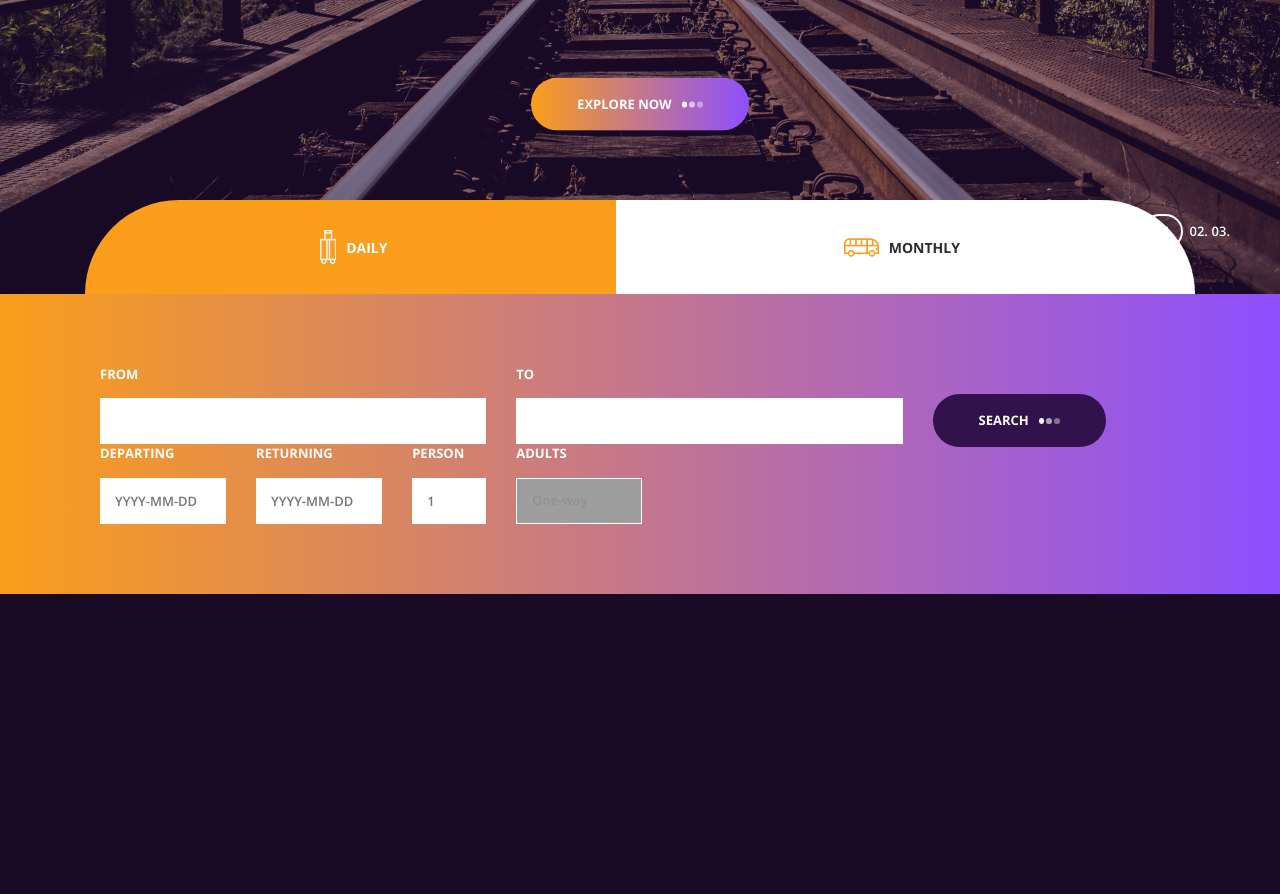
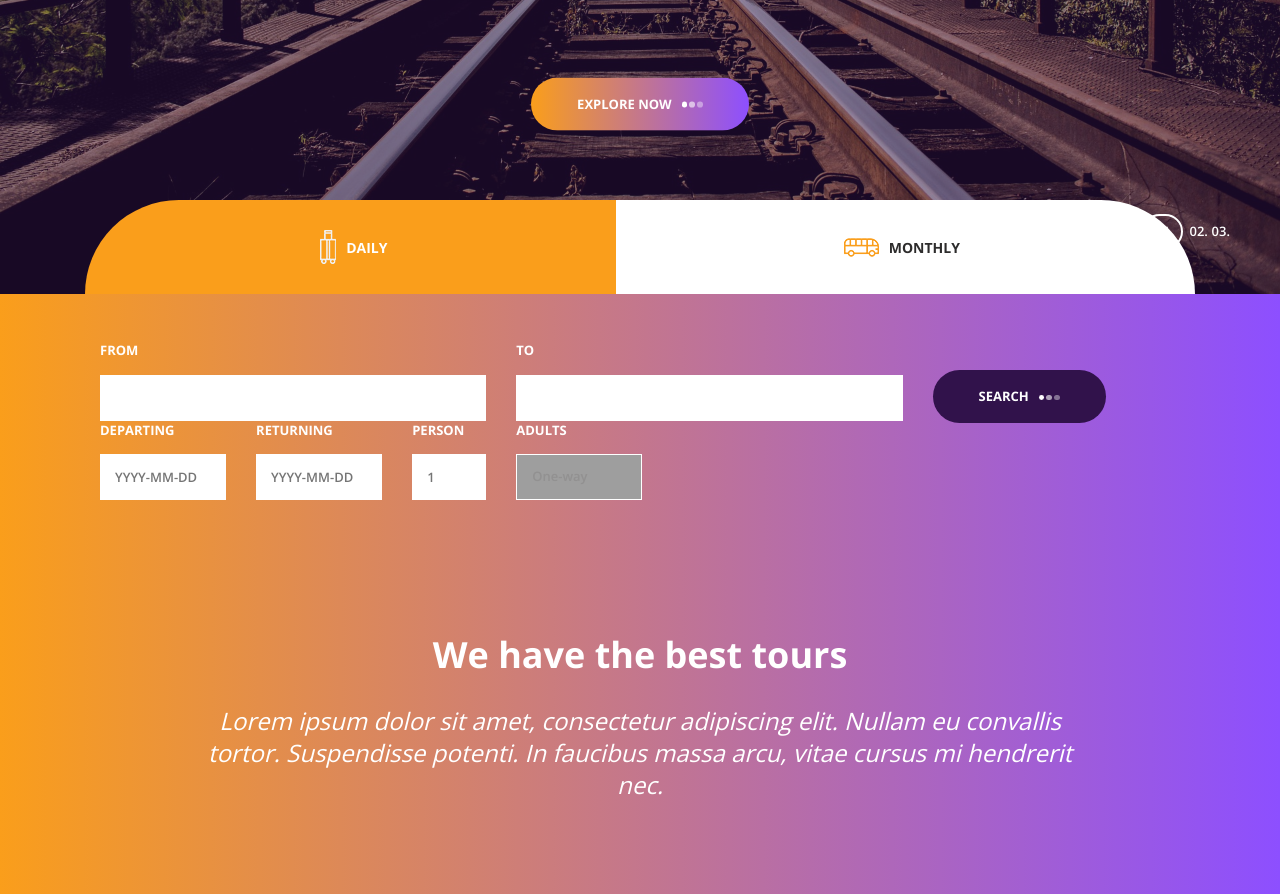
Before and after one commit to husna0112/train_ticket, a PHP site: page / in a window 1280 px wide. Shown: the part 506-1400 px from the top of the page. Before the commit the page ends 1100 px from the top, so only its background shows below. Run offline with PHP 8.4, Linux system fonts and the light colour scheme; grey boxes are pictures that could not be loaded.

Commit message:
Edit size of section buyticket
edit size of text box and change location a little bit

```diff
--- a/Front-end/WebTrainTicket/styles/main_styles.css
+++ b/Front-end/WebTrainTicket/styles/main_styles.css
@@ -223,7 +223,7 @@
 }
 .fill_height
 {
-	height: 100%;
+	height: 75%;
 }
 .super_container
 {
@@ -934,7 +934,7 @@
 .search
 {
 	width: 100%;
-	height: 300px;
+	height: 600px;
 	background: linear-gradient(to right, #fa9e1b, #8d4fff);
 	z-index: 10;
 }
@@ -1159,7 +1159,7 @@
 .intro_title
 {
 	font-weight: 700;
-	color: #2d2c2c;
+	color: #FFFFFF;
 	margin-top: -14px;
 }
 .intro_text
@@ -1170,7 +1170,7 @@
 {
 	font-size: 24px;
 	font-style: italic;
-	color: #929191;
+	color: #FFFFFF;
 	line-height: 1.336;
 	margin-bottom: 0px;
 }
```
